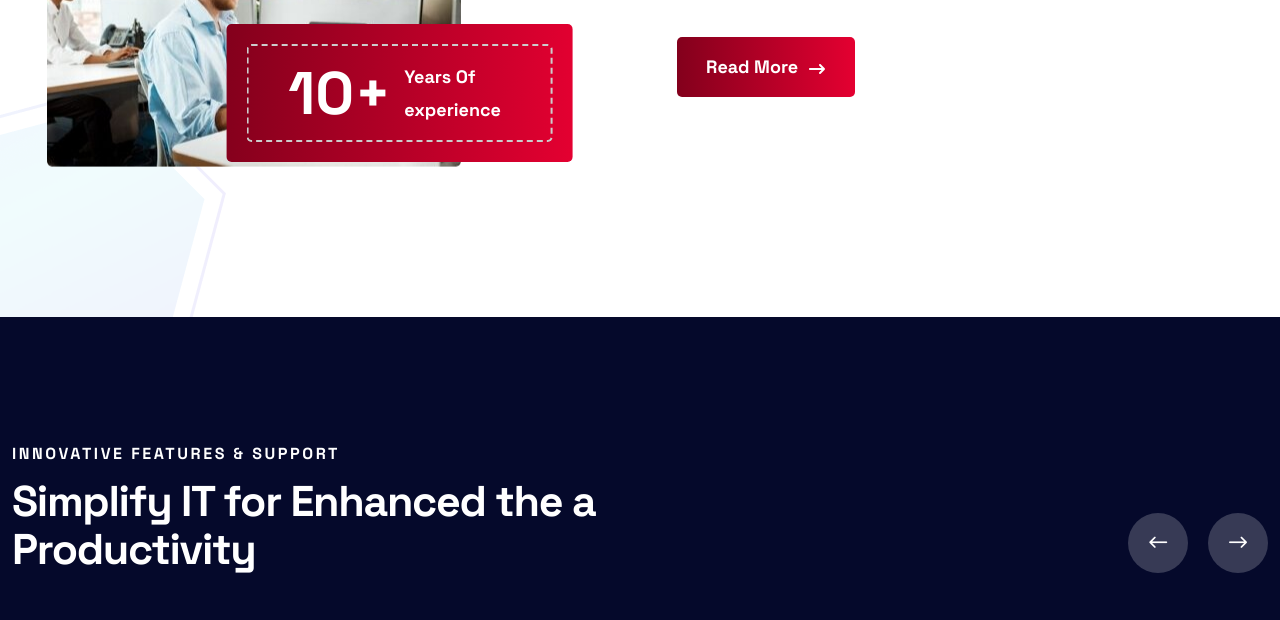
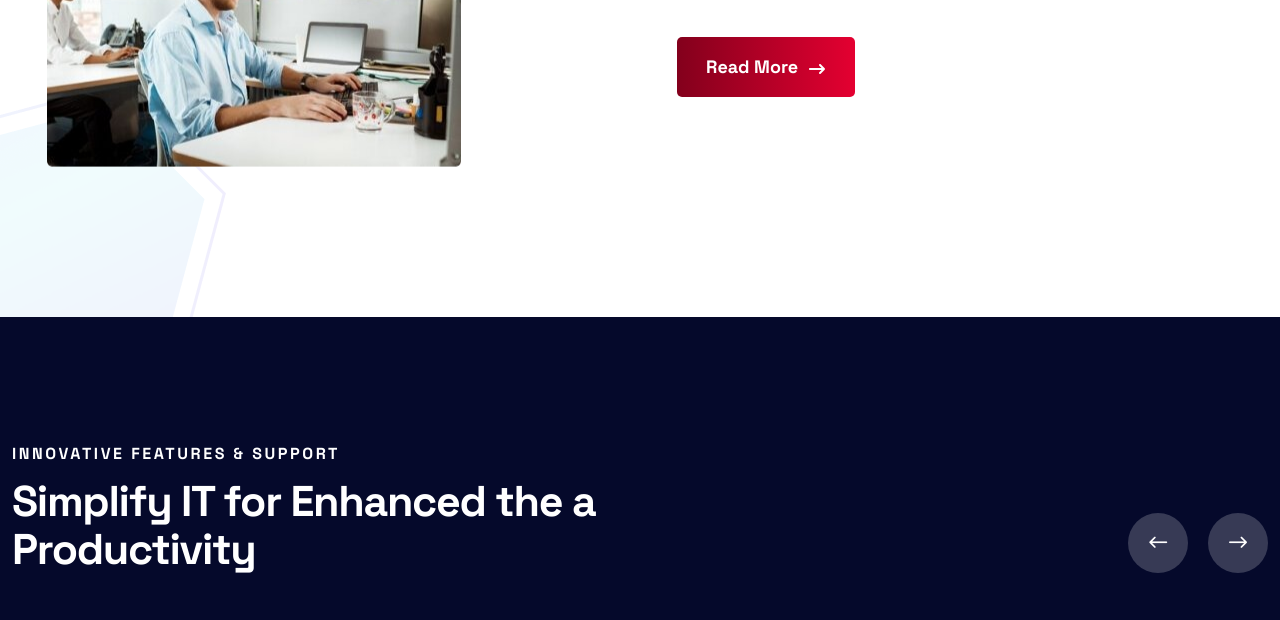
Before and after one commit to Jagadeesh-8501/aspire, a plain HTML site: page index.html in a window 1280 px wide. Shown: the part 1487-2107 px from the top of the page. Drawn offline with Linux system fonts and the light colour scheme; files whose address does not match are found by name.

Commit message:
Update index.html

```diff
--- a/index.html
+++ b/index.html
@@ -452,15 +452,7 @@
                   <div class="tg-about-thumb-sm">
                     <img src="assets/img/about/about-1-2.jpg" alt="" />
                   </div>
-                  <div class="tg-about-experience-box">
-                    <div class="tg-about-experience d-flex align-items-center">
-                      <i>10+</i>
-                      <span
-                        >Years Of <br />
-                        experience</span
-                      >
-                    </div>
-                  </div>
+
                 </div>
               </div>
             </div>
```
